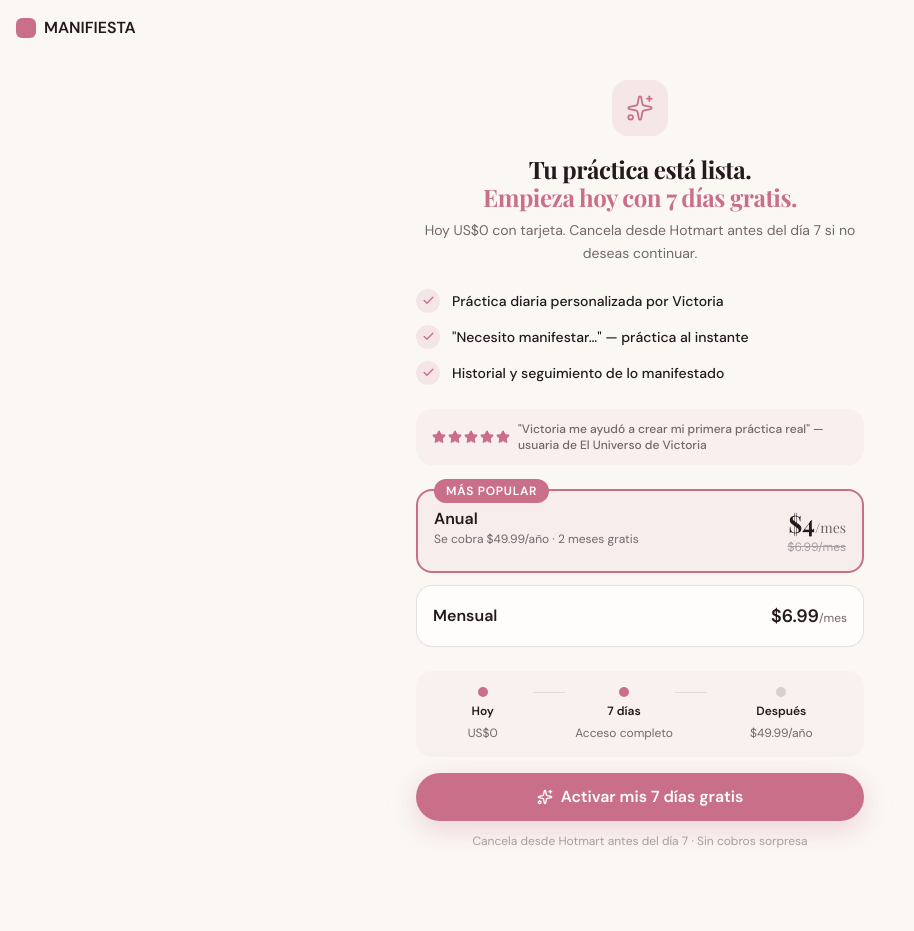
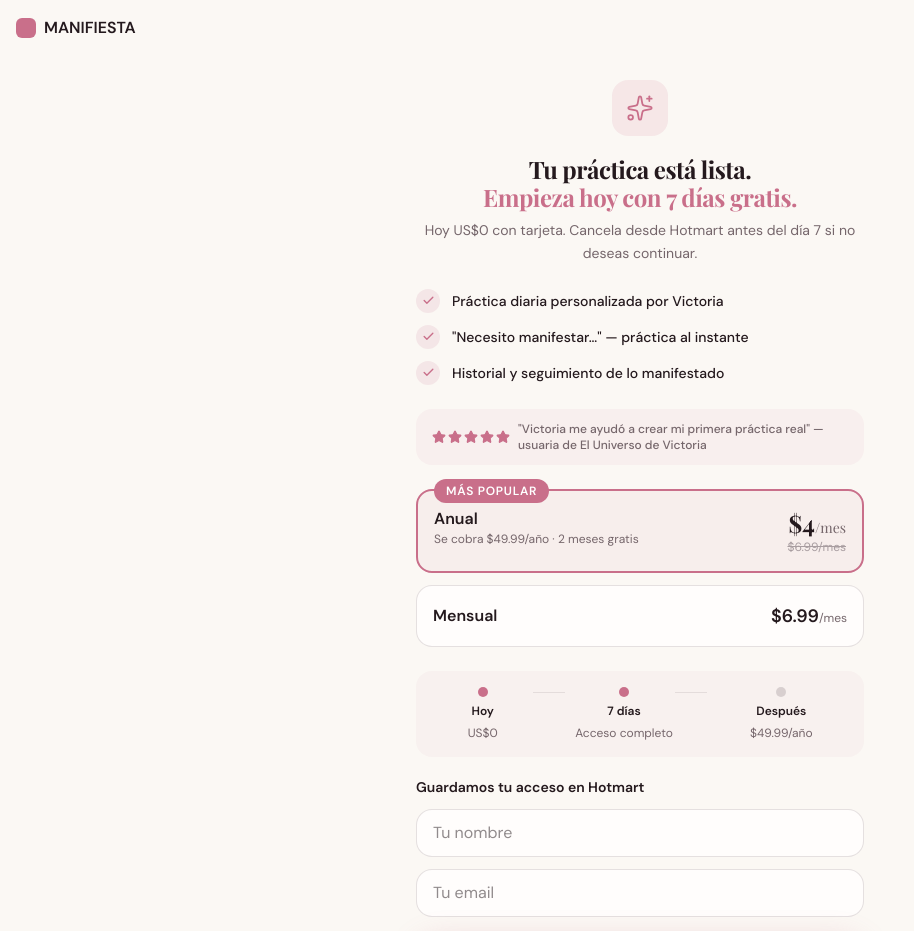
Before and after one commit to Eluniversodevictoria/Manifiesta-App, a Next.js app in the folder web/: page /onboarding/paywall in a window 1280 px wide. Shown: the top 931 px of the page, without its empty margins (0-914 px from the left). Before the commit the page ends 881 px from the top, so only its background shows below. Built offline with nearby package versions, Linux system fonts and the light colour scheme.

Commit message:
feat: paywall → Hotmart con nombre+email prellenado; /entrar solo login

```diff
--- a/web/app/entrar/page.tsx
+++ b/web/app/entrar/page.tsx
@@ -45,7 +45,7 @@ function EntrarContent() {
   const urlError = searchParams.get('error');
 
   const [modo, setModo] = useState<'principal' | 'email'>('principal');
-  const [esLogin, setEsLogin] = useState(false);
+  const [esLogin, setEsLogin] = useState(true); // siempre login — registro solo vía Hotmart
   const [email, setEmail] = useState('');
   const [password, setPassword] = useState('');
   const [verPass, setVerPass] = useState(false);
@@ -209,20 +209,8 @@ function EntrarContent() {
                 }}
               >
                 <Mail size={17} strokeWidth={2} />
-                Continuar con email
+                Entrar con email
               </motion.button>
-
-              <p className="mt-6 text-center text-xs" style={{ color: 'var(--text-secondary)' }}>
-                ¿Ya tienes cuenta?{' '}
-                <button
-                  type="button"
-                  onClick={() => { setModo('email'); setEsLogin(true); }}
-                  className="font-semibold underline-offset-2 hover:underline [touch-action:manipulation]"
-                  style={{ color: 'var(--accent)' }}
-                >
-                  Entra aquí
-                </button>
-              </p>
 
               <p className="mt-8 text-center text-xs leading-relaxed" style={{ color: 'var(--text-tertiary)' }}>
                 Al continuar aceptas los{' '}
@@ -246,10 +234,10 @@ function EntrarContent() {
                 className="mb-1.5 text-2xl font-bold leading-tight tracking-tight"
                 style={{ fontFamily: 'var(--font-display)' }}
               >
-                {esLogin ? 'Bienvenida de vuelta' : 'Crea tu cuenta'}
+                Bienvenida de vuelta
               </h1>
               <p className="mb-6 text-sm" style={{ color: 'var(--text-secondary)' }}>
-                {esLogin ? 'Entra con tu email y contraseña' : 'Solo necesitas email y contraseña'}
+                Entra con tu email y contraseña
               </p>
 
               {/* Éxito: email de confirmación enviado */}
--- a/web/app/onboarding/paywall/page.tsx
+++ b/web/app/onboarding/paywall/page.tsx
@@ -3,10 +3,12 @@
 // MANIFIESTA — Paywall post-onboarding (Fase 2 de la Secuencia Maestra)
 
 import { useEffect, useState } from 'react';
-import { useRouter } from 'next/navigation';
 import { motion } from 'motion/react';
 import { Check, Star, Sparkles } from 'lucide-react';
 import { usePlan, PlanProvider, type PlanPeriodo } from '@/lib/PlanContext';
+
+const HOTMART_MENSUAL = 'https://pay.hotmart.com/D107227544L?off=6ypur4wh';
+const HOTMART_ANUAL   = 'https://pay.hotmart.com/D107227544L?off=at20rj67';
 
 const DESEO_LABELS: Record<string, string> = {
   dinero:    'dinero y abundancia',
@@ -24,25 +26,25 @@ const FEATURES = [
 ];
 
 function PaywallPageInner() {
-  const router = useRouter();
-  const { upgradeToPro } = usePlan();
   const [deseo, setDeseo] = useState('');
   const [planSel, setPlanSel] = useState<PlanPeriodo>('anual');
-  const [activando, setActivando] = useState(false);
+  const [nombre, setNombre] = useState('');
+  const [email, setEmail] = useState('');
+  const [errorForm, setErrorForm] = useState('');
 
   useEffect(() => {
     setDeseo(sessionStorage.getItem('ob_deseo') ?? '');
+    setNombre(sessionStorage.getItem('ob_nombre') ?? '');
+    setEmail(sessionStorage.getItem('ob_email') ?? '');
   }, []);
 
   const handleActivar = () => {
-    setActivando(true);
-    // TODO: reemplazar con URL de Hotmart cuando esté listo
-    // window.location.href = `https://hotmart.com/...?plan=${planSel}`;
-    setTimeout(() => {
-      upgradeToPro(planSel);
-      setActivando(false);
-      router.push('/app');
-    }, 900);
+    if (!nombre.trim()) { setErrorForm('Escribe tu nombre.'); return; }
+    if (!email.trim() || !email.includes('@')) { setErrorForm('Escribe un email válido.'); return; }
+    setErrorForm('');
+    const base = planSel === 'anual' ? HOTMART_ANUAL : HOTMART_MENSUAL;
+    const url = `${base}&name=${encodeURIComponent(nombre.trim())}&email=${encodeURIComponent(email.trim())}`;
+    window.location.href = url;
   };
 
   const deseoLabel = DESEO_LABELS[deseo] ?? deseo;
@@ -224,32 +226,52 @@ function PaywallPageInner() {
           </div>
         </motion.div>
 
+        {/* Captura de nombre y email */}
+        <motion.div
+          initial={{ opacity: 0, y: 8 }}
+          animate={{ opacity: 1, y: 0 }}
+          transition={{ duration: 0.4, delay: 0.42 }}
+          className="mt-5 w-full max-w-md space-y-3"
+        >
+          <p className="text-sm font-semibold text-[var(--text-primary)]">Guardamos tu acceso en Hotmart</p>
+          <input
+            type="text"
+            placeholder="Tu nombre"
+            value={nombre}
+            onChange={e => { setNombre(e.target.value); setErrorForm(''); }}
+            className="h-12 w-full rounded-2xl border px-4 text-base focus:outline-none"
+            style={{ background: 'var(--surface)', borderColor: 'color-mix(in oklab, var(--text-tertiary) 30%, transparent)', color: 'var(--text-primary)' }}
+          />
+          <input
+            type="email"
+            placeholder="Tu email"
+            value={email}
+            onChange={e => { setEmail(e.target.value); setErrorForm(''); }}
+            className="h-12 w-full rounded-2xl border px-4 text-base focus:outline-none"
+            style={{ background: 'var(--surface)', borderColor: 'color-mix(in oklab, var(--text-tertiary) 30%, transparent)', color: 'var(--text-primary)' }}
+          />
+          {errorForm && <p className="text-xs" style={{ color: 'var(--error)' }}>{errorForm}</p>}
+        </motion.div>
+
         {/* CTA principal */}
         <motion.div
           initial={{ opacity: 0, y: 8 }}
           animate={{ opacity: 1, y: 0 }}
-          transition={{ duration: 0.4, delay: 0.48 }}
+          transition={{ duration: 0.4, delay: 0.52 }}
           className="mt-4 w-full max-w-md space-y-3"
         >
           <motion.button
             type="button"
             whileTap={{ scale: 0.97 }}
             onClick={handleActivar}
-            disabled={activando}
-            className="flex h-12 w-full items-center justify-center gap-2 rounded-[var(--radius-button)] bg-[var(--accent)] text-base font-semibold text-white shadow-[0_8px_30px_color-mix(in_oklab,var(--accent)_28%,transparent)] [touch-action:manipulation] disabled:opacity-70"
+            className="flex h-12 w-full items-center justify-center gap-2 rounded-[var(--radius-button)] bg-[var(--accent)] text-base font-semibold text-white shadow-[0_8px_30px_color-mix(in_oklab,var(--accent)_28%,transparent)] [touch-action:manipulation]"
           >
-            {activando ? (
-              <span className="size-4 animate-spin rounded-full border-2 border-white border-t-transparent" />
-            ) : (
-              <>
-                <Sparkles size={16} strokeWidth={2} />
-                Activar mis 7 días gratis
-              </>
-            )}
+            <Sparkles size={16} strokeWidth={2} />
+            Continuar a mi prueba gratis
           </motion.button>
 
           <p className="text-center text-xs text-[var(--text-tertiary)]">
-            Cancela desde Hotmart antes del día 7 · Sin cobros sorpresa
+            Checkout seguro por Hotmart · Cancela antes del día 7, sin cobros
           </p>
         </motion.div>
       </main>
```
